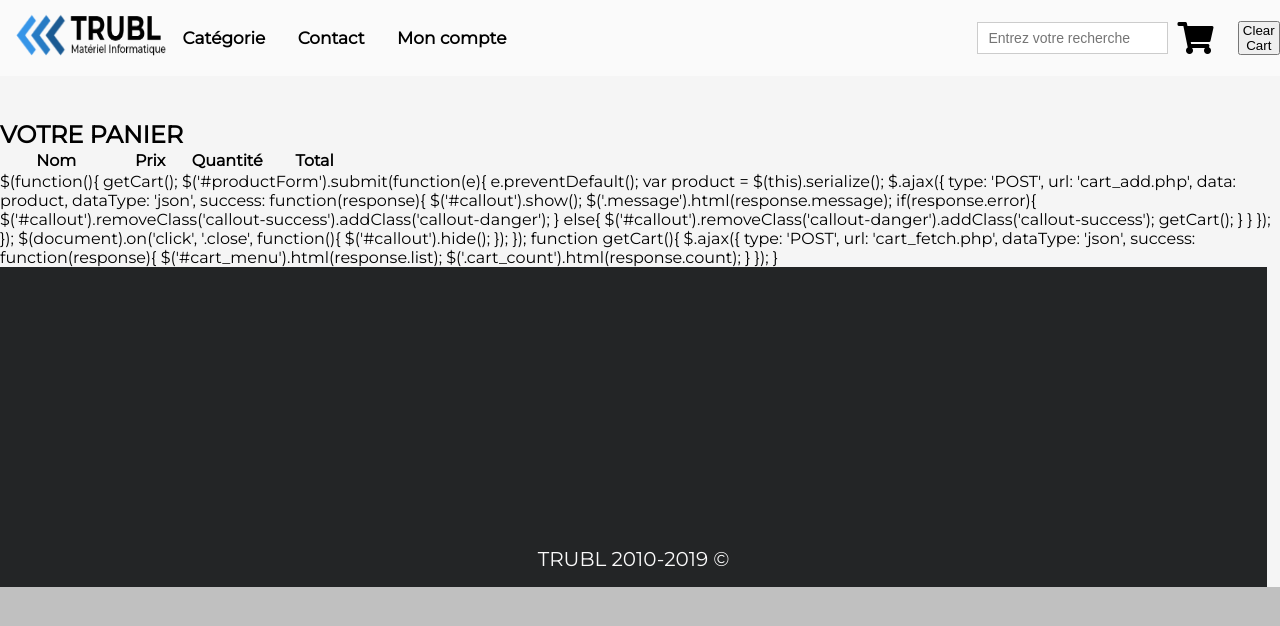
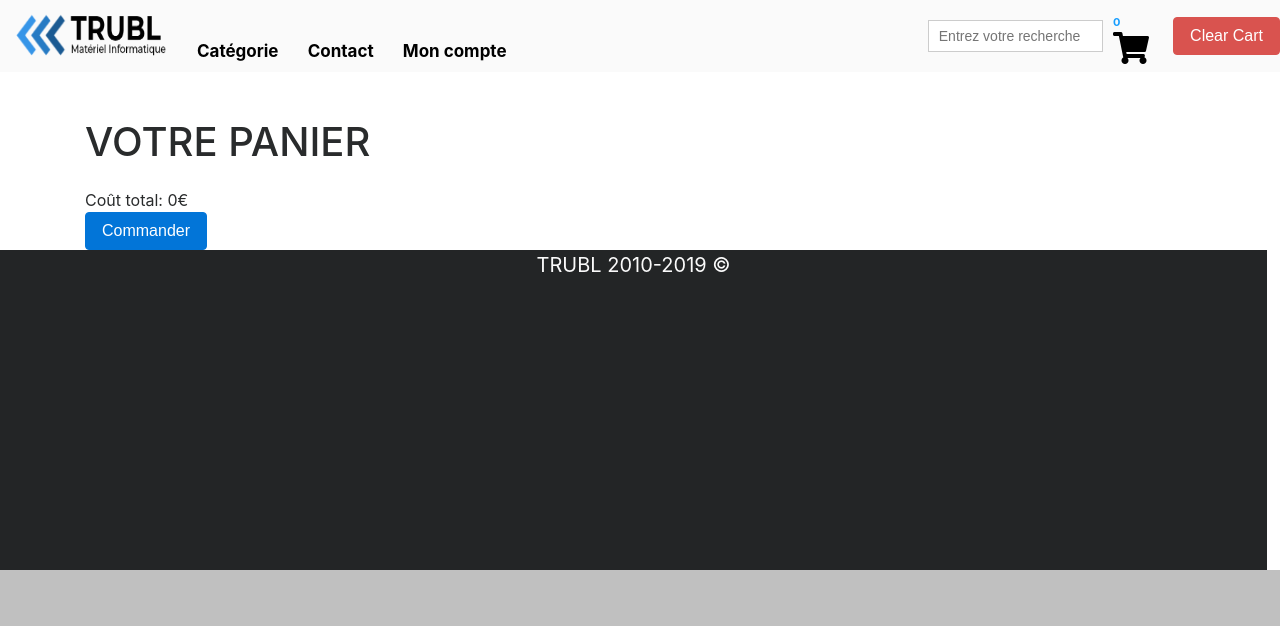
Before and after one commit to Waruny/SiteWebProjetOne, a PHP site: page /shopping-cart.php in a window 1280 px wide. Shown: the top 626 px of the page. Run offline with PHP 8.4, Linux system fonts and the light colour scheme; lists and menus that the app fills with data are empty; some libraries are stand-ins or nearby versions.

Commit message:
affichage du panier (bug sur les boutons + et - a régler)

```diff
--- a/produit.php
+++ b/produit.php
@@ -80,7 +80,7 @@
 </nav>-->
 
 
- <!-- Modal -->
+ <!-- Modal
 <div class="modal fade" id="cart" tabindex="-1" role="dialog" aria-labelledby="exampleModalLabel" aria-hidden="true">
   <div class="modal-dialog modal-lg" role="document">
     <div class="modal-content">
@@ -103,7 +103,7 @@
     </div>
   </div>
 </div>
-
+-->
 
 
 
--- a/shopping-cart.php
+++ b/shopping-cart.php
@@ -17,7 +17,11 @@
     <link rel="stylesheet" href="css/footer.css">
     <link rel="stylesheet" href="css/search-form.css">
     <link rel="icon" type="image/png" href="img/logoIcon.png" />
-    <title>Accueil Projet One</title>
+	<title>Accueil Projet One</title>
+	<link rel="stylesheet" href="https://maxcdn.bootstrapcdn.com/bootstrap/4.0.0-alpha.6/css/bootstrap.min.css" integrity="sha384-rwoIResjU2yc3z8GV/NPeZWAv56rSmLldC3R/AZzGRnGxQQKnKkoFVhFQhNUwEyJ" crossorigin="anonymous">
+<script src="https://code.jquery.com/jquery-3.1.1.slim.min.js" integrity="sha384-A7FZj7v+d/sdmMqp/nOQwliLvUsJfDHW+k9Omg/a/EheAdgtzNs3hpfag6Ed950n" crossorigin="anonymous"></script>
+<script src="https://cdnjs.cloudflare.com/ajax/libs/tether/1.4.0/js/tether.min.js" integrity="sha384-DztdAPBWPRXSA/3eYEEUWrWCy7G5KFbe8fFjk5JAIxUYHKkDx6Qin1DkWx51bBrb" crossorigin="anonymous"></script>
+<script src="https://maxcdn.bootstrapcdn.com/bootstrap/4.0.0-alpha.6/js/bootstrap.min.js" integrity="sha384-vBWWzlZJ8ea9aCX4pEW3rVHjgjt7zpkNpZk+02D9phzyeVkE+jo0ieGizqPLForn" crossorigin="anonymous"></script>
   </head>
 
 <body>
@@ -35,175 +39,21 @@
                     <h1 class="page-header">VOTRE PANIER</h1>
                     <div>
                         <div>
-                        <table>
-                            <thead>
-                                <th></th>
-                                <th>Nom</th>
-                                <th>Prix</th>
-                                <th width="20%">Quantité</th>
-                                <th>Total</th>
-                            </thead>
-                            <tbody id="tbody">
-                            </tbody>
-                        </table>
+                        <table class="show-cart table">
+
+						</table>
+						<div>Coût total: <span class="total-cart"></span>€</div>
                         </div>
                     </div>
-                    <?php
-                        if(isset($_SESSION['user'])){
-                            echo "
-                                <div id='paypal-button'></div>
-                            ";
-                        }
-                    ?>
+        			<button type="button" class="btn btn-primary">Commander</button>
                 </div>
             </div>
             </section>
-
         </div>
         </div>
         <?php $pdo->close(); ?>
     </div>
-    <?php include 'includes/scripts.js'; ?>
-<script>
-var total = 0;
-$(function(){
-	$(document).on('click', '.cart_delete', function(e){
-		e.preventDefault();
-		var id = $(this).data('id');
-		$.ajax({
-			type: 'POST',
-			url: 'cart_delete.php',
-			data: {id:id},
-			dataType: 'json',
-			success: function(response){
-				if(!response.error){
-					getDetails();
-					getCart();
-					getTotal();
-				}
-			}
-		});
-	});
-
-	$(document).on('click', '.minus', function(e){
-		e.preventDefault();
-		var id = $(this).data('id');
-		var qty = $('#qty_'+id).val();
-		if(qty>1){
-			qty--;
-		}
-		$('#qty_'+id).val(qty);
-		$.ajax({
-			type: 'POST',
-			url: 'cart_update.php',
-			data: {
-				id: id,
-				qty: qty,
-			},
-			dataType: 'json',
-			success: function(response){
-				if(!response.error){
-					getDetails();
-					getCart();
-					getTotal();
-				}
-			}
-		});
-	});
-
-	$(document).on('click', '.add', function(e){
-		e.preventDefault();
-		var id = $(this).data('id');
-		var qty = $('#qty_'+id).val();
-		qty++;
-		$('#qty_'+id).val(qty);
-		$.ajax({
-			type: 'POST',
-			url: 'cart_update.php',
-			data: {
-				id: id,
-				qty: qty,
-			},
-			dataType: 'json',
-			success: function(response){
-				if(!response.error){
-					getDetails();
-					getCart();
-					getTotal();
-				}
-			}
-		});
-	});
-
-	getDetails();
-	getTotal();
-
-});
-
-function getDetails(){
-	$.ajax({
-		type: 'POST',
-		url: 'cart_details.php',
-		dataType: 'json',
-		success: function(response){
-			$('#tbody').html(response);
-			getCart();
-		}
-	});
-}
-
-function getTotal(){
-	$.ajax({
-		type: 'POST',
-		url: 'cart_total.php',
-		dataType: 'json',
-		success:function(response){
-			total = response;
-		}
-	});
-}
-</script>
-<!-- Paypal Express -->
-<script>
-paypal.Button.render({
-    env: 'sandbox', // change for production if app is live,
-
-	client: {
-        sandbox:    'ASb1ZbVxG5ZFzCWLdYLi_d1-k5rmSjvBZhxP2etCxBKXaJHxPba13JJD_D3dTNriRbAv3Kp_72cgDvaZ',
-        //production: 'AaBHKJFEej4V6yaArjzSx9cuf-UYesQYKqynQVCdBlKuZKawDDzFyuQdidPOBSGEhWaNQnnvfzuFB9SM'
-    },
-
-    commit: true, // Show a 'Pay Now' button
-
-    style: {
-    	color: 'gold',
-    	size: 'small'
-    },
-
-    payment: function(data, actions) {
-        return actions.payment.create({
-            payment: {
-                transactions: [
-                    {
-                    	//total purchase
-                        amount: {
-                        	total: total,
-                        	currency: 'USD'
-                        }
-                    }
-                ]
-            }
-        });
-    },
-
-    onAuthorize: function(data, actions) {
-        return actions.payment.execute().then(function(payment) {
-			window.location = 'sales.php?pay='+payment.id;
-        });
-    },
-
-}, '#paypal-button');
-</script>
 <?php include 'includes/footer.php';?>
+<script src="script/main.js"></script>
 </body>
 </html>
```
